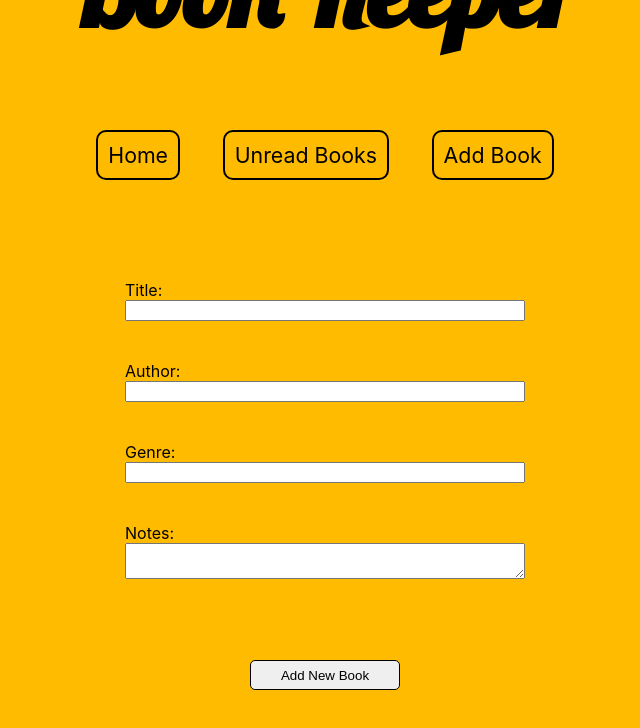
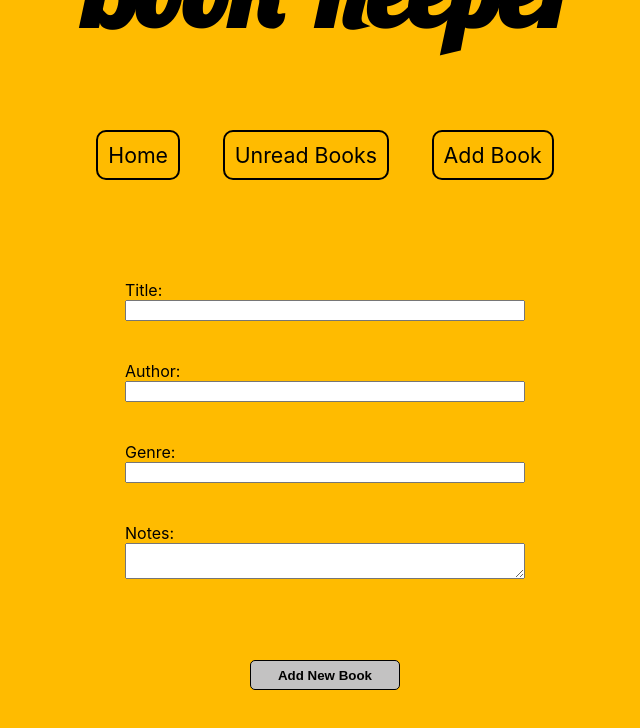
Before and after one commit to jordanstotts/BookKeeper, a React (Create React App) app in the folder client/: page /add-book in a window 1280 px wide. In both pictures the pointer is over the button "Add New Book". Shown: the part 229-957 px from the top of the page, without its empty margins (315-955 px from the left). Built offline with nearby package versions, Linux system fonts and the light colour scheme.

Commit message:
add book button now redirects to booklist page

```diff
--- a/client/src/AddBook.js
+++ b/client/src/AddBook.js
@@ -15,6 +15,8 @@ const AddBook = () => {
       genre,
       notes,
     });
+      window.location.href = "http://localhost:3000/unread-books"
+
   };
   return (
     <div className="container">
--- a/client/src/css/AddBook.css
+++ b/client/src/css/AddBook.css
@@ -19,3 +19,9 @@
   border: 0.5px solid black;
   border-radius: 5px;
 }
+
+#addBtn:hover {
+  background-color: #c3c2c2;
+  cursor: pointer;
+  font-weight: 600;
+}
--- a/client/src/css/Home.css
+++ b/client/src/css/Home.css
@@ -29,6 +29,8 @@ a {
 
 a:hover {
     background-color: lightblue;
+  font-weight: 600;
+
 }
 
 .bookDiv {
```
